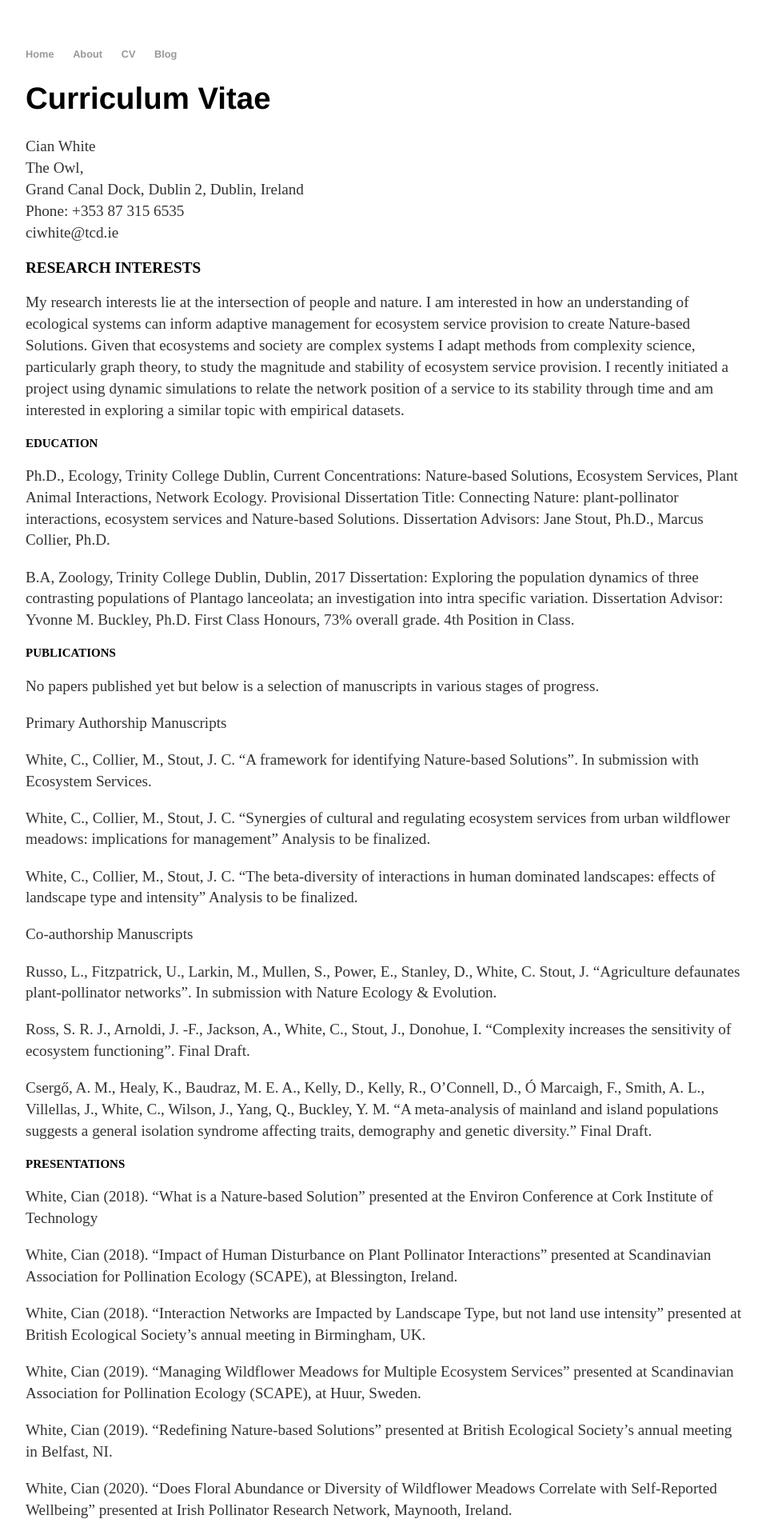
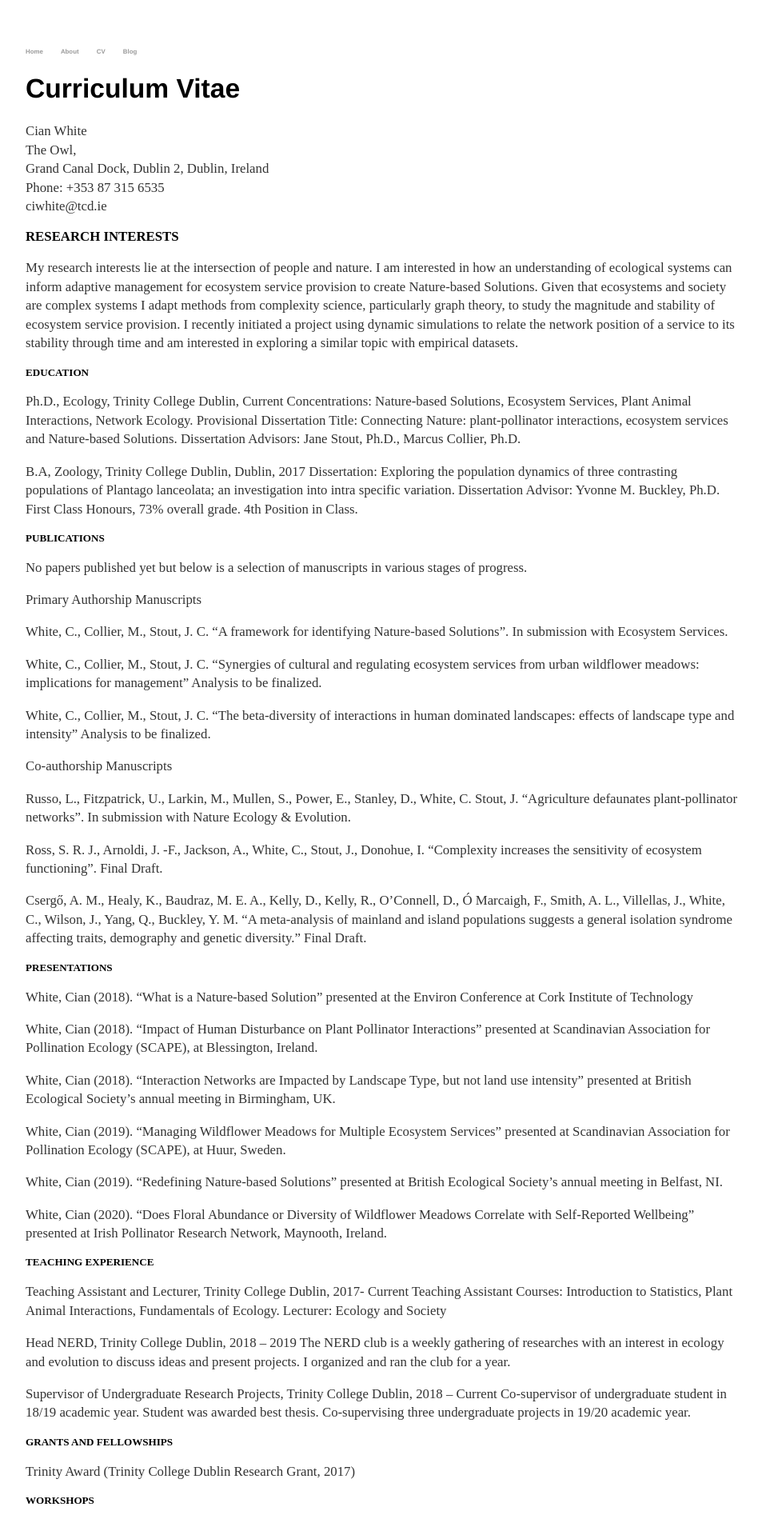
Before and after one commit to ciwhite/ciwhite.github.io, a Jekyll site: the page built from cv/cv.md, in a window 1280 px wide. Shown: the top 1904 px of the page at 80% size, without its empty margins (160-1118 px from the left). Built offline with Jekyll 4.4.1, drawn with Linux system fonts in a browser that asks for light colours.

Commit message:
Update cv.css

```diff
--- a/css/cv.css
+++ b/css/cv.css
@@ -1,13 +1,14 @@
 body {
     margin: 60px auto;
     width: 70%;
-    font-size: 0.8em;
+    font-size: 0.7em;
 }
 nav ul, footer ul {
     font-family:'Helvetica', 'Arial', 'Sans-Serif';
     padding: 0px;
     list-style: none;
     font-weight: bold;
+    font-size: 0.7em
 }
 nav ul li, footer ul li {
     display: inline;
```
